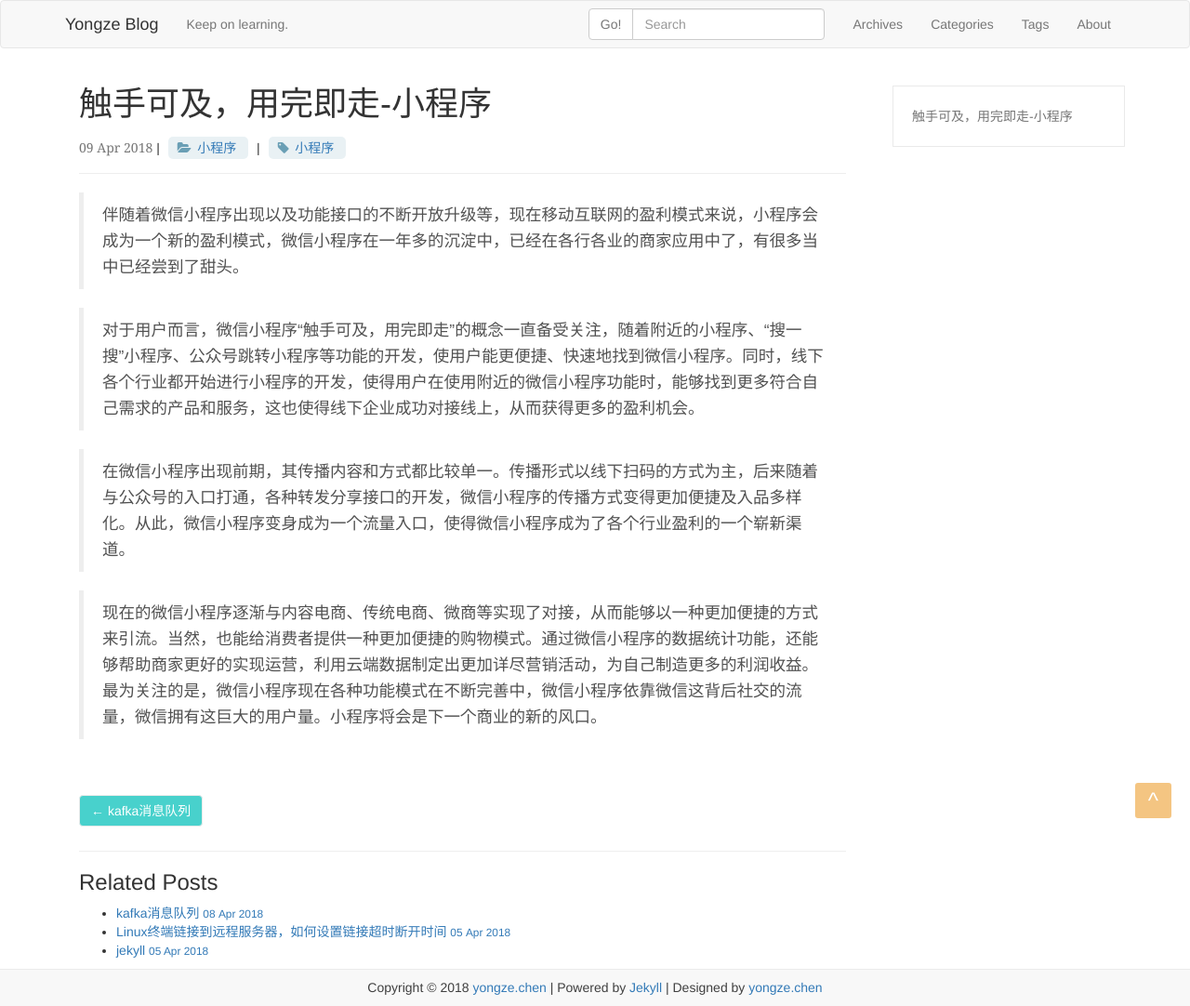
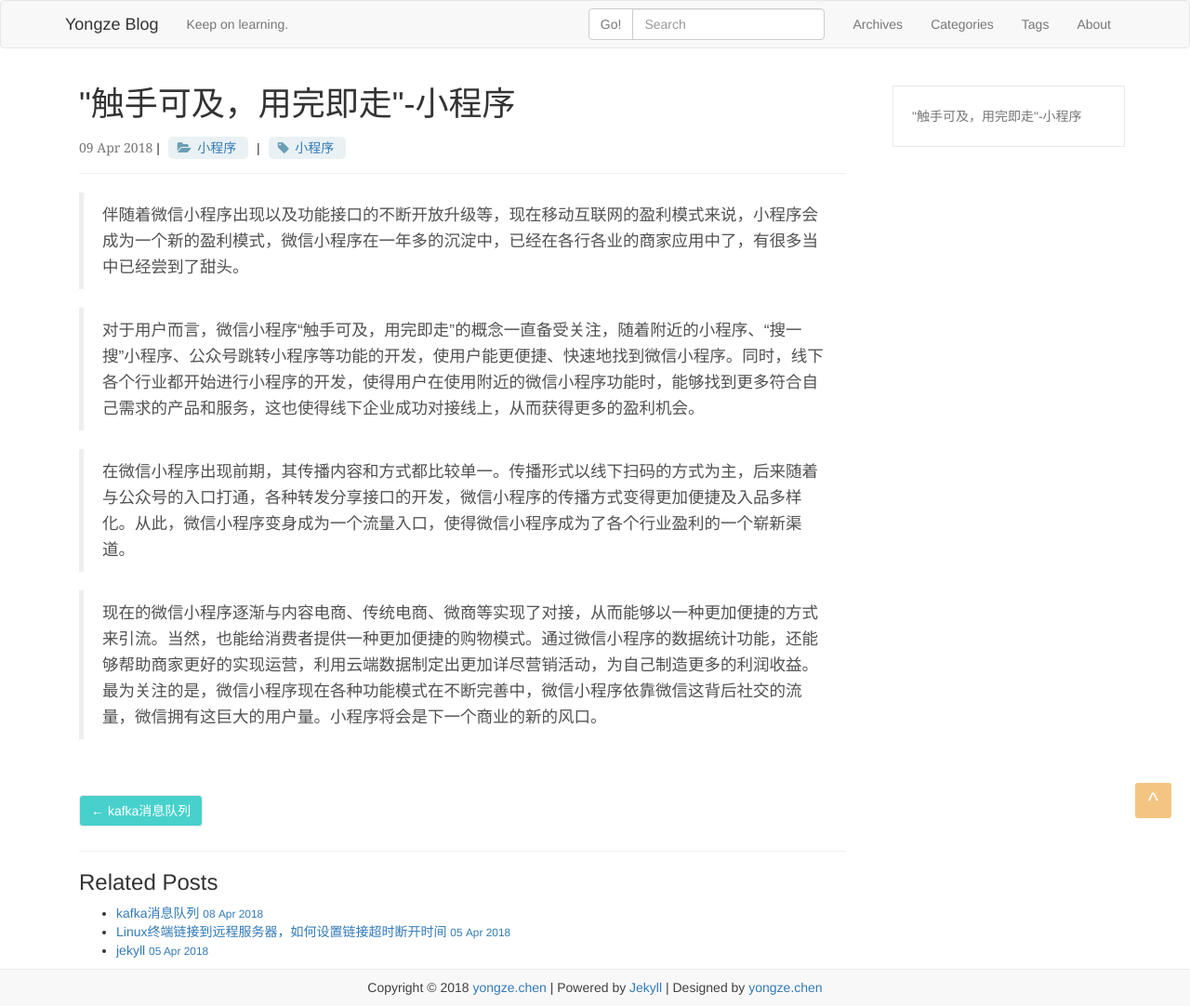
Before and after one commit to chenyongze/chenyongze.github.io, a Jekyll site: the page built from _posts/2018-04-09-小程序-介绍.md, in a window 1280 px wide. Shown: the whole page at 93% size. Built offline with Jekyll 4.4.1, drawn with Linux system fonts in a browser that asks for light colours; comment, search, counter and statistics services are not loaded.

Commit message:
小程序

```diff
--- a/_posts/2018-04-09-小程序-介绍.md
+++ b/_posts/2018-04-09-小程序-介绍.md
@@ -1,6 +1,6 @@
 ---
 layout: post
-title:  "触手可及，用完即走-小程序"
+title:  "\"触手可及，用完即走\"-小程序"
 date:   2018-04-09 00:00:00
 categories: 小程序
 tags: [小程序]
```
